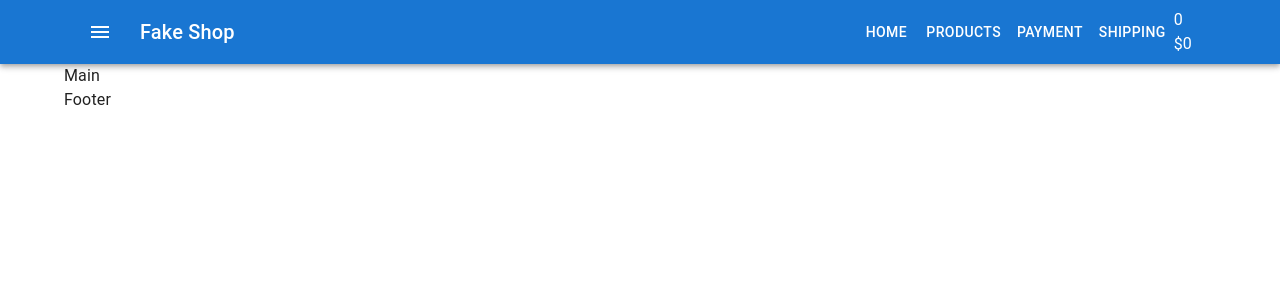
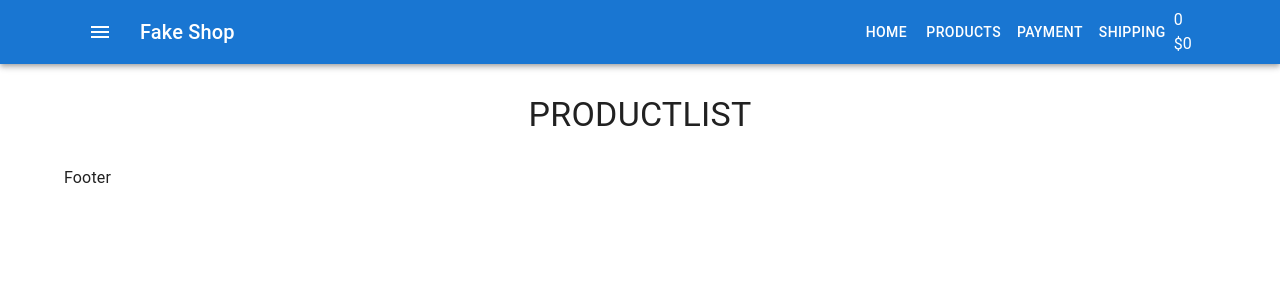
Before and after one commit to Taraskin777/react-shop-project, a React (Create React App) app: page / in a window 1280 px wide. Shown: the top 300 px of the page. Built offline with nearby package versions, Linux system fonts and the light colour scheme.

Commit message:
add product list

```diff
--- /dev/null
+++ b/src/components/products/ProductsList.js
@@ -0,0 +1,23 @@
+import React from 'react'
+import Typography from '@mui/material/Typography'
+
+export const ProductList = () => {
+   let uppercase = 'uppercase'
+    let lowercase = 'lowercase'
+    let state = true
+    return (
+        <>
+            <Typography
+                align="center"
+                component="h1"
+                variant="h4"
+                style={{
+                    textTransform: state ? uppercase : lowercase,
+                    margin: '30px 0',
+                }}
+            >
+                ProductList
+            </Typography>
+        </>
+    )
+}
--- a/src/containers/Main/Main.js
+++ b/src/containers/Main/Main.js
@@ -1,11 +1,12 @@
 import React from 'react'
 import { Container } from '@mui/material'
+import { ProductList } from 'components/products/ProductsList'
 
 export const Main = () => {
     return (
         <>
             <Container>
-            <div>Main</div>
+                <ProductList />
             </Container>
         </>
     )
```
Lines whose indentation alone changed are shown as unchanged.
